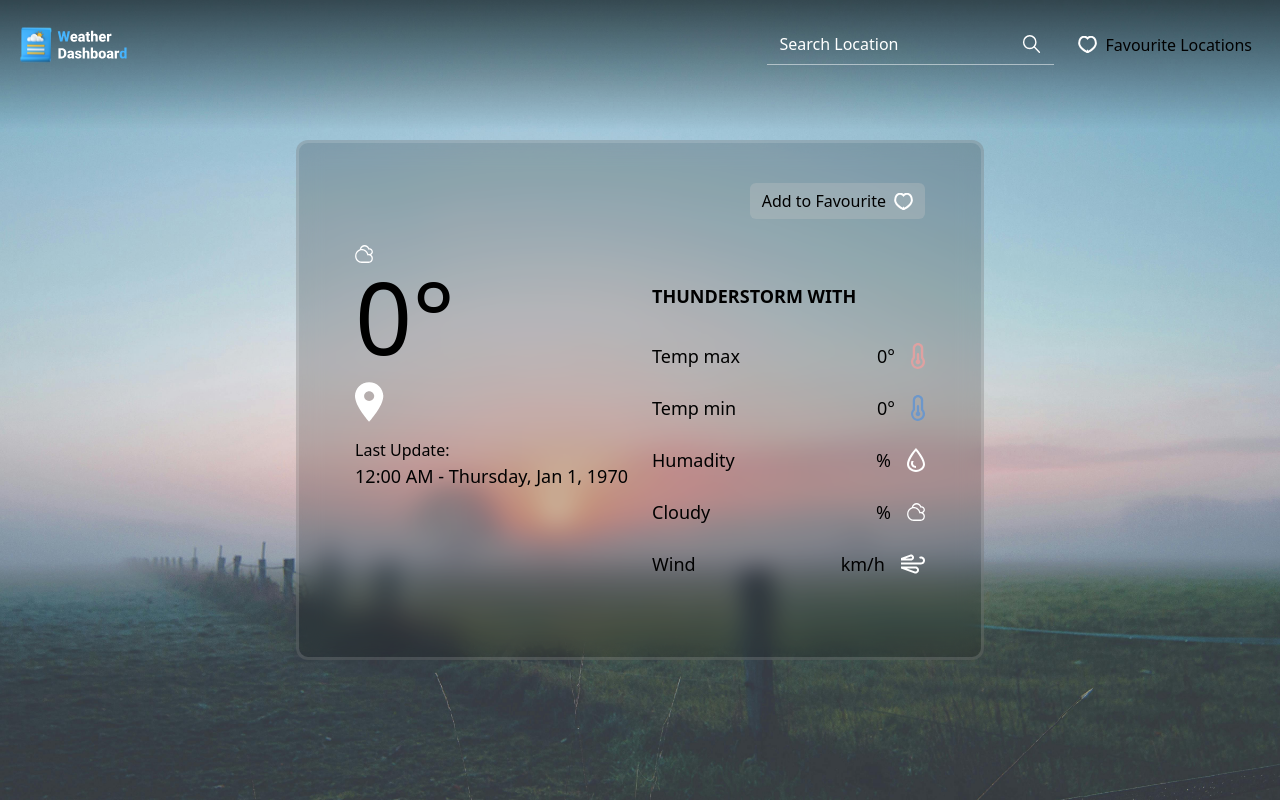
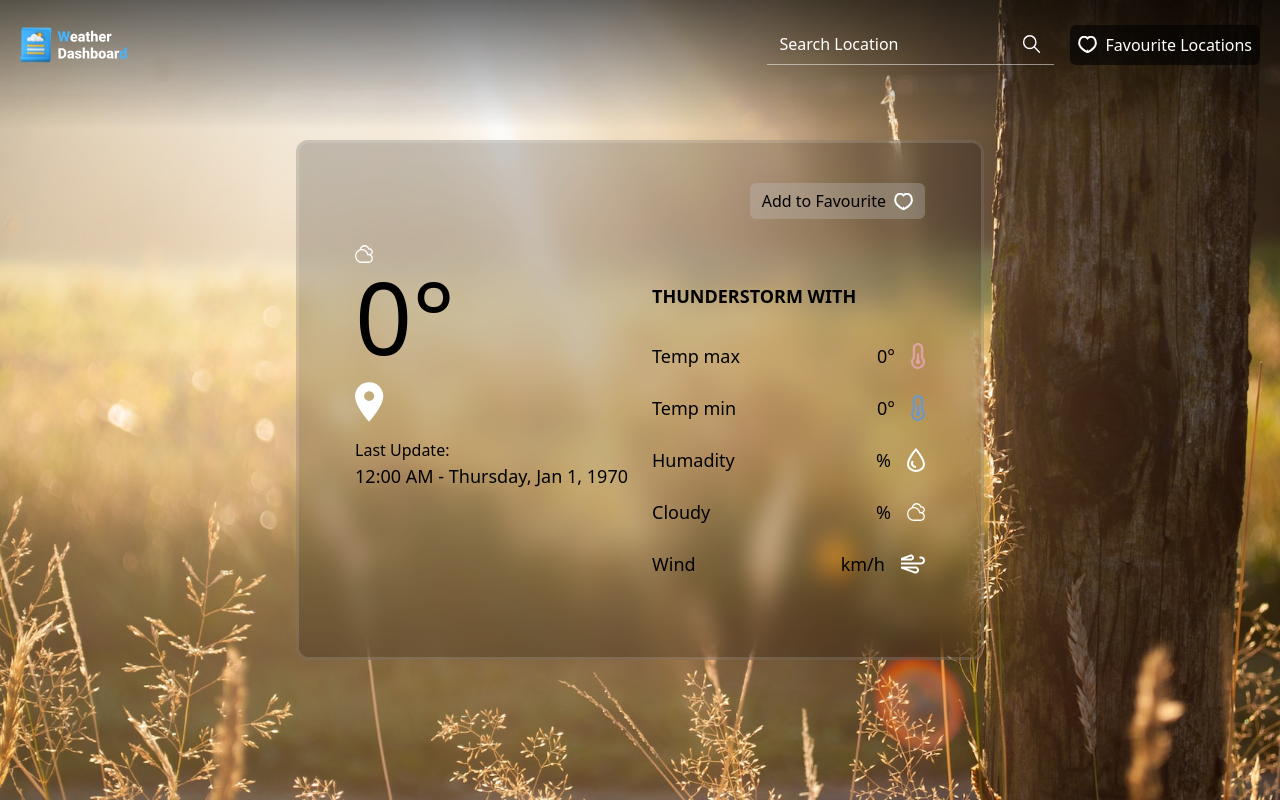
Before and after one commit to devsabbirhossain/weather-board, a React (Vite) app: page / in a window 1280 px wide. Built offline with nearby package versions, Linux system fonts and the light colour scheme; no server answers.

Commit message:
add home page to set bg image

```diff
--- a/src/App.jsx
+++ b/src/App.jsx
@@ -1,59 +1,11 @@
 import "./App.css";
-// import ClearSkyBG from "./assets/backgrounds/clear-sky.jpg";
-// import FewCloudsBG from "./assets/backgrounds/few-clouds.jpg";
-import MISTBG from "./assets/backgrounds/mist.jpeg";
-// import RainBG from "./assets/backgrounds/rainy-day.jpg";
-// import SnowBG from "./assets/backgrounds/snow.jpg";
-// import SunnyBG from "./assets/backgrounds/sunny.jpg";
-// import ThunderBG from "./assets/backgrounds/thunderstorm.jpg";
-
-import Header from "./components/header/Header";
-import WeatherBoard from "./components/weather/WeatherBoard";
-
+import Home from "./Home";
 import WeatherProvider from "./provider/WeatherProvider";
 
-// import { useContext } from "react";
-// import { WeatherContext } from "./context";
-
 function App() {
-  // const { weatherData } = useContext(WeatherContext);
-
-  // const { location, climate, temperature, time } = weatherData;
-
-  // function getWeatherBackground(climate) {
-  //   switch (climate) {
-  //     case "Rain":
-  //       return RainBG;
-  //     case "Clouds":
-  //       return FewCloudsBG;
-  //     case "Clear":
-  //       return ClearSkyBG;
-  //     case "Snow":
-  //       return SnowBG;
-  //     case "Thunder":
-  //       return ThunderBG;
-  //     case "Fog":
-  //       return MISTBG;
-  //     case "Haze":
-  //       return MISTBG;
-  //     case "Mist":
-  //       return MISTBG;
-  //     default:
-  //       return SunnyBG;
-  //   }
-  // }
   return (
     <WeatherProvider>
-      <div
-        style={{ backgroundImage: `url('${MISTBG}')` }}
-        className="grid place-items-center h-screen bg-no-repeat bg-cover">
-        <Header />
-        <main>
-          <section>
-            <WeatherBoard />
-          </section>
-        </main>
-      </div>
+      <Home />
     </WeatherProvider>
   );
 }
--- /dev/null
+++ b/src/Home.jsx
@@ -0,0 +1,71 @@
+import ClearSkyBG from "./assets/backgrounds/clear-sky.jpg";
+import FewCloudsBG from "./assets/backgrounds/few-clouds.jpg";
+import MISTBG from "./assets/backgrounds/mist.jpeg";
+import RainBG from "./assets/backgrounds/shower-rain.jpg";
+import SnowBG from "./assets/backgrounds/snow.jpg";
+import SunnyBG from "./assets/backgrounds/sunny.jpg";
+import ThunderBG from "./assets/backgrounds/thunderstorm.jpg";
+
+import Header from "./components/header/Header";
+import WeatherBoard from "./components/weather/WeatherBoard";
+
+import { useContext, useEffect, useState } from "react";
+import { WeatherContext } from "./context";
+
+function Home() {
+  const { weatherData, loading } = useContext(WeatherContext);
+  const [bgImage, setBGImage] = useState("");
+  function getWeatherBackground(climate) {
+    switch (climate) {
+      case "Rain":
+        return RainBG;
+      case "Clouds":
+        return FewCloudsBG;
+      case "Clear":
+        return ClearSkyBG;
+      case "Snow":
+        return SnowBG;
+      case "Thunder":
+        return ThunderBG;
+      case "Fog":
+        return MISTBG;
+      case "Haze":
+        return MISTBG;
+      case "Mist":
+        return MISTBG;
+      default:
+        return SunnyBG;
+    }
+  }
+
+  useEffect(() => {
+    const bgImage = getWeatherBackground(weatherData.climate);
+    setBGImage(bgImage);
+  }, [weatherData.climate]);
+  return (
+    <>
+      {loading.state ? (
+        <div
+          style={{ backgroundImage: `url('${bgImage}')` }}
+          className="grid place-items-center h-screen bg-no-repeat bg-cover">
+          <div className="flex bg-gray-200 rounded-md w-96 p-8 mt-14 mx-auto">
+            <p className="text-center text-3xl text-black">{loading.message}</p>
+          </div>
+        </div>
+      ) : (
+        <div
+          style={{ backgroundImage: `url('${bgImage}')` }}
+          className="grid place-items-center h-screen bg-no-repeat bg-cover">
+          <Header />
+          <main>
+            <section>
+              <WeatherBoard />
+            </section>
+          </main>
+        </div>
+      )}
+    </>
+  );
+}
+
+export default Home;
--- a/src/components/header/LocationListButton.jsx
+++ b/src/components/header/LocationListButton.jsx
@@ -5,7 +5,7 @@ function LocationListButton({ onShow, showFavList }) {
   return (
     <button
       onClick={onShow}
-      className="p-2 hover:bg-black/30 cursor-pointer flex gap-2 items-center rounded-md transition-all">
+      className="p-2 hover:bg-black/30 bg-black/60 cursor-pointer flex gap-2 items-center rounded-md transition-all text-white hover:text-gray-300">
       <img
         src={showFavList ? FavouriteIconRed : FavouriteIcon}
         alt="fav-icon"
```
